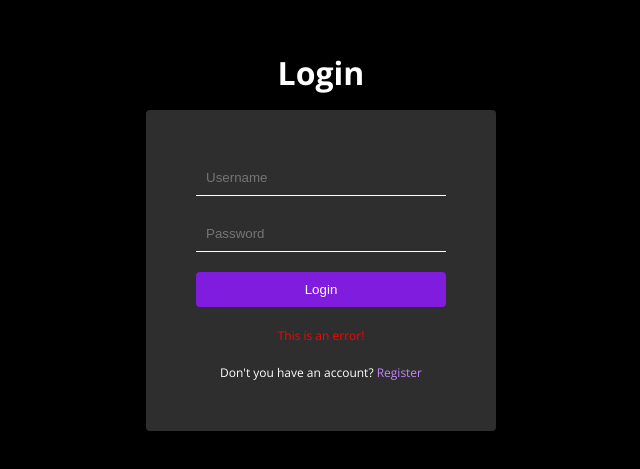
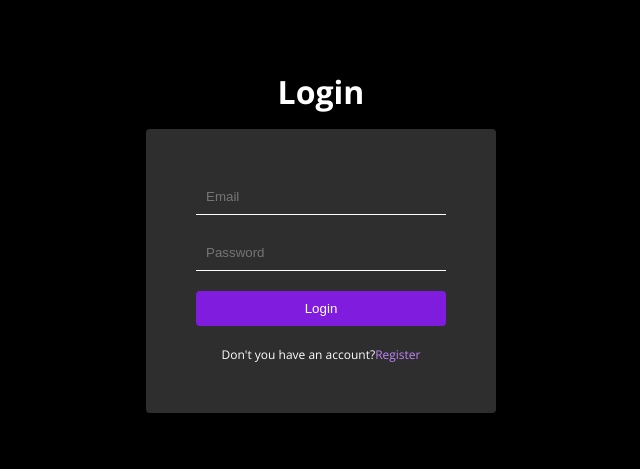
Before and after one commit to Hergelink/storytime, a React (Create React App) app in the folder client/: page /login in a window 1280 px wide. Shown: the part 159-628 px from the top of the page, without its empty margins (319-959 px from the left). Built offline with nearby package versions, Linux system fonts and the light colour scheme; the HTML template or start-up script is replaced by a standard one; what @react-pdf/renderer would draw is missing.

Commit message:
login completed

```diff
--- /dev/null
+++ b/client/src/components/UserContext.js
@@ -0,0 +1,12 @@
+import { createContext, useState } from 'react';
+
+export const UserContext = createContext({});
+
+export function UserContextProvider({ children }) {
+  const [userInfo, setUserInfo] = useState({});
+  return (
+    <UserContext.Provider value={{ userInfo, setUserInfo }}>
+      {children}
+    </UserContext.Provider>
+  );
+}
--- a/client/src/pages/Login.jsx
+++ b/client/src/pages/Login.jsx
@@ -1,18 +1,68 @@
-import React, { useState } from 'react'
-import style from '../styles/LoginRegister.module.css'
-import { Link } from 'react-router-dom'
+import React, { useContext, useState } from 'react';
+import { Link } from 'react-router-dom';
+import { Navigate } from 'react-router-dom';
+import { UserContext } from '../components/UserContext';
+import style from '../styles/LoginRegister.module.css';
 
 export default function Login() {
+  const [email, setEmail] = useState('');
+  const [password, setPassword] = useState('');
+  const [redirect, setRedirect] = useState(false);
+  const { setUserInfo } = useContext(UserContext);
+
+  async function login(e) {
+    e.preventDefault();
+
+    const response = await fetch('http://localhost:3001/login', {
+      method: 'POST',
+      body: JSON.stringify({ email, password }),
+      headers: { 'Content-Type': 'application/json' },
+      credentials: 'include',
+    });
+    if (response.ok) {
+      response.json().then((userInfo) => {
+        setUserInfo(userInfo);
+        setRedirect(true);
+      });
+    } else {
+      alert('wrong credentials');
+    }
+  }
+
+  if (redirect) {
+    return <Navigate to='/' />;
+  }
+
+
   return (
     <div className={style.auth}>
       <h1 id={style.loginTitle}>Login</h1>
-      <form id={style.loginForm}>
-        <input className={style.loginInput} required type="text" placeholder='Username'/>
-        <input className={style.loginInput} required type="password"  placeholder='Password'/>
+      <form id={style.loginForm} onSubmit={login}>
+        <input
+          className={style.loginInput}
+          required
+          type='email'
+          placeholder='Email'
+          value={email}
+          onChange={e => setEmail(e.target.value)}
+        />
+        <input
+          className={style.loginInput}
+          required
+          type='password'
+          placeholder='Password'
+          value={password}
+          onChange={e => setPassword(e.target.value)}
+        />
         <button id={style.loginButton}>Login</button>
-        <p id={style.errorP}>This is an error!</p>
-        <span id={style.loginSpan}>Don't you have an account? <Link to='/register' id={style.loginA}>Register</Link></span>
+        {/* <p id={style.errorP}>This is an error!</p> */}
+        <span id={style.loginSpan}>
+          Don't you have an account?
+          <Link to='/register' id={style.loginA}>
+            Register
+          </Link>
+        </span>
       </form>
     </div>
-  )
+  );
 }
--- a/package.json
+++ b/package.json
@@ -13,9 +13,13 @@
   "author": "",
   "license": "ISC",
   "dependencies": {
+    "bcrypt": "^5.1.0",
+    "bcryptjs": "^2.4.3",
+    "cookie-parser": "^1.4.6",
     "cors": "^2.8.5",
     "dotenv": "^16.0.3",
     "express": "^4.18.2",
+    "jsonwebtoken": "^9.0.0",
     "mongoose": "^7.0.0",
     "nodemon": "^2.0.20",
     "openai": "^3.1.0"
```
Also changed, not shown: client/src/App.js (+5 -8 lines), 2 other files (tests, documents, lock files or other folders).
